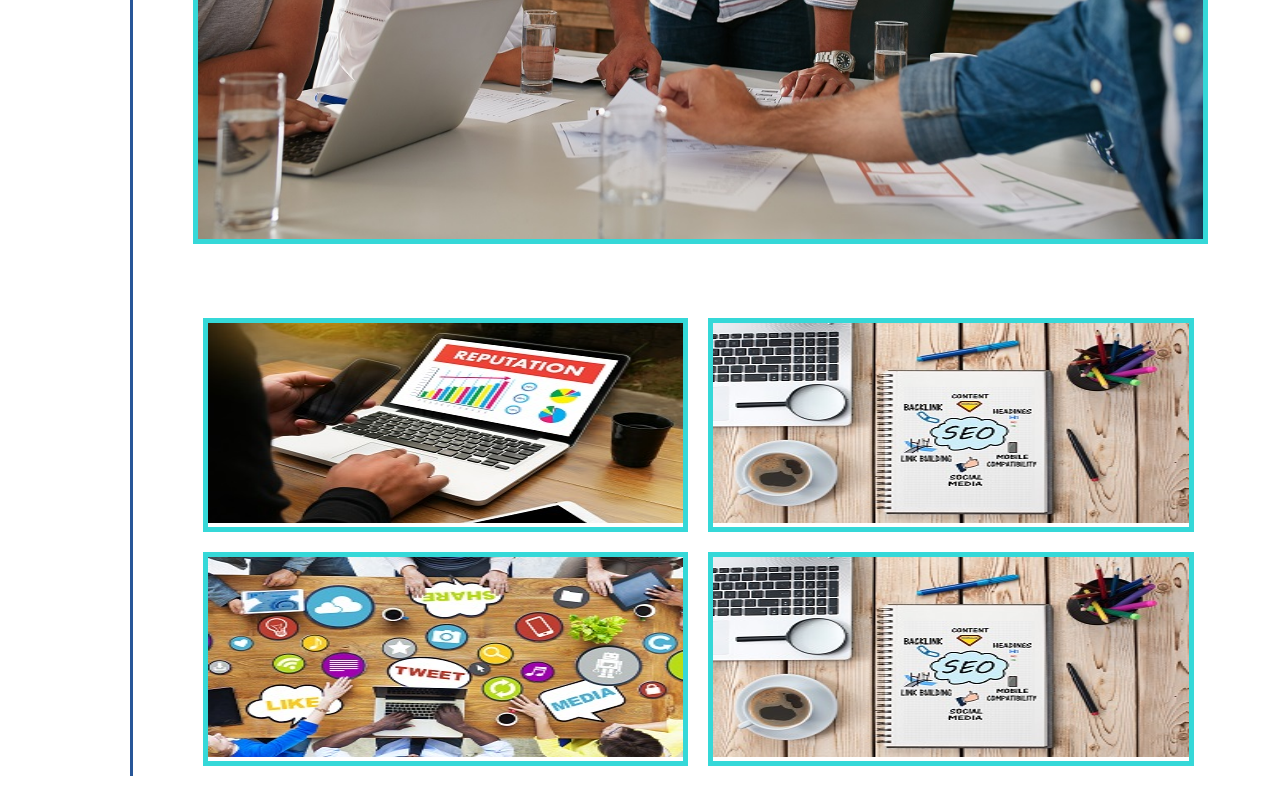
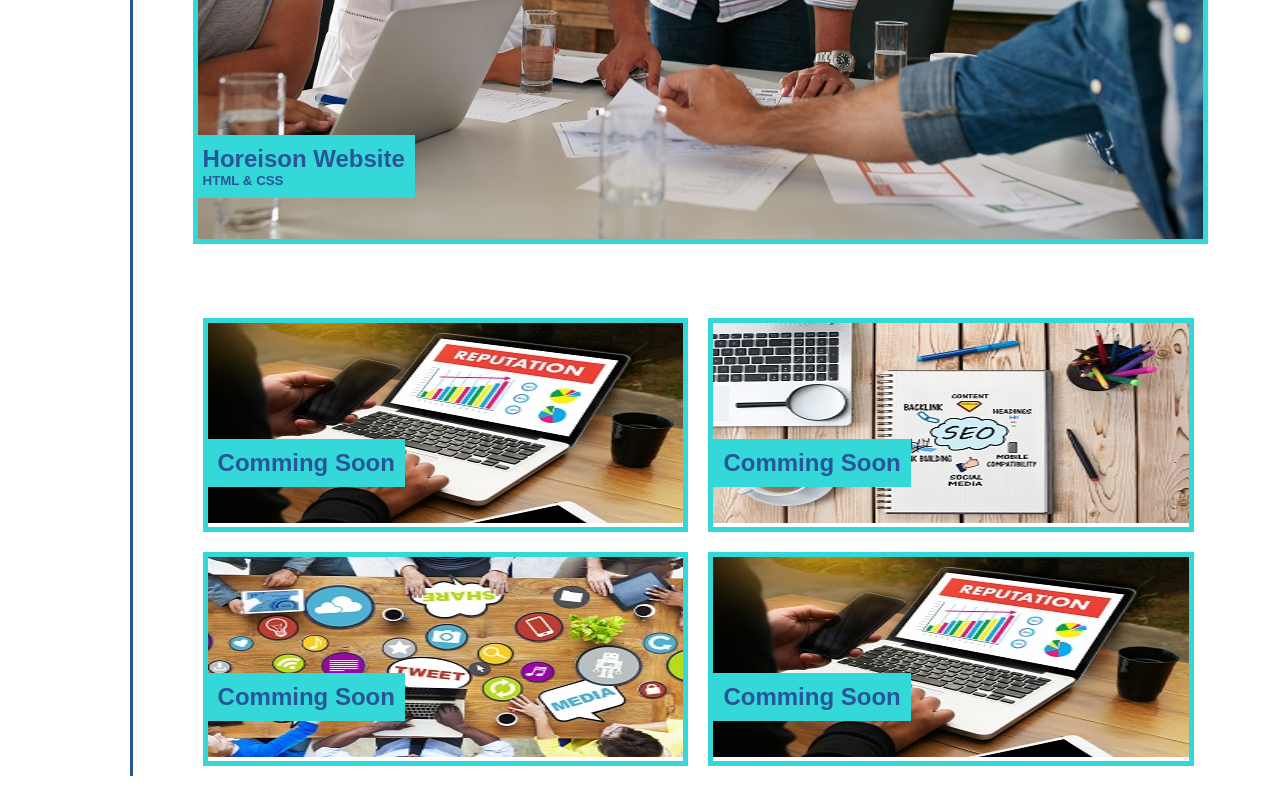
Before and after one commit to ehsanh2001/portfolio, a plain HTML site: page index.html in a window 1280 px wide. Shown: the part 940-1746 px from the top of the page. Drawn offline with Linux system fonts and the light colour scheme.

Commit message:
Add text over work images

```diff
--- a/assets/css/style.css
+++ b/assets/css/style.css
@@ -88,10 +88,22 @@ p {
     flex-direction: column;
 }
 
+.main-work {
+    position: relative;
+}
 .main-work img {
     width: 90%;
     margin: 30px;
     border: 5px solid var(--color-light);
+}
+
+.main-work-text {
+    position: absolute;
+    bottom: 80px;
+    left: 30px;
+    padding: 10px;
+    background-color: var(--color-light);
+    color: var(--color-dark);
 }
 
 .small-work-container {
@@ -102,15 +114,25 @@ p {
 }
 
 .work-tile {
+    position: relative;
     width: 45%;
     margin: 10px;
     border: 5px solid var(--color-light);
+}
+
+.work-tile-text {
+    position: absolute;
+    bottom: 40px;
+    padding: 10px;
+    background-color: var(--color-light);
+    color: var(--color-dark);
 }
 
 .work-tile img {
     width: 100%;
     height: 200px;
 }
+
 @media screen and (max-width: 780px) {
     .header-name-nav {
         flex-direction: column;
--- a/index.html
+++ b/index.html
@@ -59,6 +59,10 @@
                             src="./assets/images/digital-marketing-meeting.jpg"
                             alt=""
                         />
+                        <div class="main-work-text">
+                            <h2>Horeison Website</h2>
+                            <h5>HTML & CSS</h5>
+                        </div>
                     </div>
                     <div class="small-work-container">
                         <div class="work-tile">
@@ -66,24 +70,36 @@
                                 src="./assets/images/online-reputation-management.jpg"
                                 alt=""
                             />
+                            <div class="work-tile-text">
+                                <h2>Comming Soon</h2>
+                            </div>
                         </div>
                         <div class="work-tile">
                             <img
                                 src="./assets/images/search-engine-optimization.jpg"
                                 alt=""
                             />
+                            <div class="work-tile-text">
+                                <h2>Comming Soon</h2>
+                            </div>
                         </div>
                         <div class="work-tile">
                             <img
                                 src="./assets/images/social-media-marketing.jpg"
                                 alt=""
                             />
+                            <div class="work-tile-text">
+                                <h2>Comming Soon</h2>
+                            </div>
                         </div>
                         <div class="work-tile">
                             <img
-                                src="./assets/images/search-engine-optimization.jpg"
+                                src="./assets/images/online-reputation-management.jpg"
                                 alt=""
                             />
+                            <div class="work-tile-text">
+                                <h2>Comming Soon</h2>
+                            </div>
                         </div>
                     </div>
                 </div>
```
